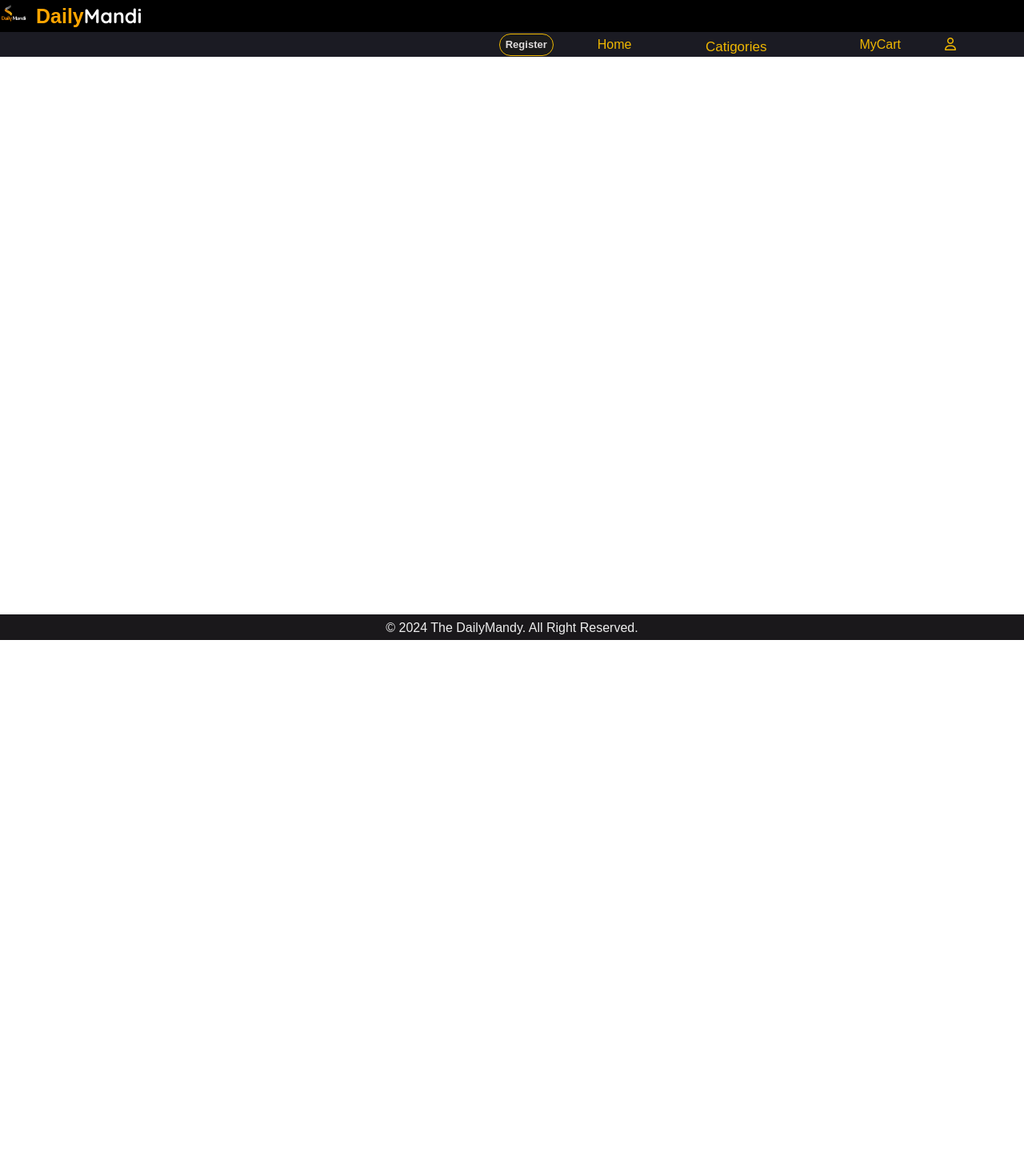
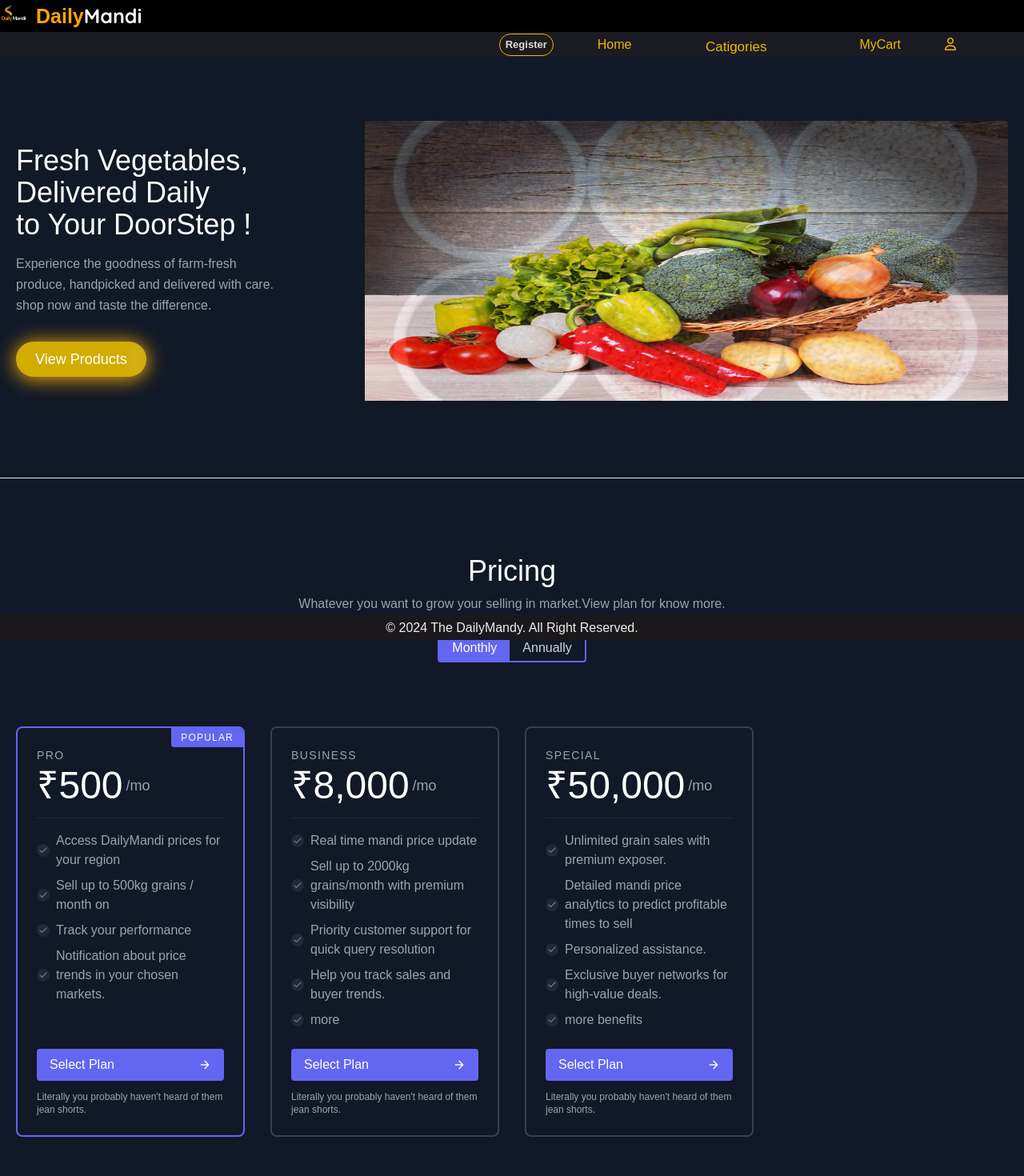
Before and after one commit to Deepak8450/DailyMondyRepo, a React (Create React App) app: page /MyCart in a window 1280 px wide. Shown: the top 1470 px of the page at 80% size. Before the commit the page ends 800 px from the top, so only its background shows below. Built offline with nearby package versions, Linux system fonts and the light colour scheme.

Commit message:
Add OtP Authentication

```diff
--- a/package.json
+++ b/package.json
@@ -5,6 +5,7 @@
   "private": true,
   "dependencies": {
     "cra-template": "1.2.0",
+    "emailjs-com": "^3.2.0",
     "gh-pages": "^6.2.0",
     "react": "^19.0.0",
     "react-dom": "^19.0.0",
--- a/src/App.js
+++ b/src/App.js
@@ -1,10 +1,12 @@
 import React, { useState } from "react";
 import "./App.css";
-import { HashRouter as Router, Route, Routes } from "react-router-dom";
+import { HashRouter as Router, Route, Routes,Navigate } from "react-router-dom";
 import Navbar from "./Components/Navbar";
 import ProductList from "./Components/ProductList";
 import LoginForm from "./Components/LoginForm";
 import MyCart from "./Components/MyCart";
+import OtpVerify from "./Components/OtpVerify";
+
 import tomatoImg from "./Components/productImg/tomato.jfif";
 import LehsunImg from "./Components/productImg/Lehsun.jfif";
 import onionImg from "./Components/productImg/onion.jfif";
@@ -184,13 +186,21 @@ function App() {
 
   return (
     <>
+
 <Router>
   <Navbar username={username} />
 
   <Routes>
+    {/* ✅ Default Route - Show HeroSection on page load */}
+    <Route path="/" element={<HeroSection />} />
+
+    {/* ✅ Redirect "/" to "/home" for consistency */}
     <Route path="/home" element={<HeroSection />} />
+
     <Route path="/Profile" element={<UserProfile username={username} cart={cart} />} />
     <Route path="/Register" element={<LoginForm setUsername={setUsername} />} />
+    <Route path="/verification" element={<OtpVerify />} />
+
     <Route
       path="/Vegetables"
       element={
@@ -202,6 +212,7 @@ function App() {
         />
       }
     />
+
     <Route
       path="/Grain"
       element={
@@ -213,11 +224,17 @@ function App() {
         />
       }
     />
+
     <Route path="/MyCart" element={<MyCart cart={cart} grains={grainData} username={username} />} />
+
+    {/* ✅ Redirect unknown routes to Home */}
+    <Route path="*" element={<Navigate to="/" />} />
   </Routes>
 
   <Futter />
 </Router>
+
+
     </>
   );
 }
--- a/src/Components/Grain.js
+++ b/src/Components/Grain.js
@@ -26,12 +26,12 @@ export default function Grain({
               {/* Image */}
               <img
                 alt="ecommerce"
-                className="lg:w-1/2 w-full lg:h-auto h-full object-cover object-center rounded hover:scale-105 duration-1000"
+                className=" lg:w-1/2 w-full lg:h-auto h-full object-cover object-center rounded hover:scale-105 duration-1000"
                 src={grain.image}
               />
 
               {/* Product details */}
-              <div className="lg:w-1/2 w-full lg:pl-10 lg:py-6 mt-6 lg:mt-0">
+              <div className=" lg:w-1/2 w-full lg:pl-10 lg:py-6 mt-6 lg:mt-0">
                 <h2 className="text-sm title-font text-gray-500 tracking-widest">
                   BRAND NAME
                 </h2>
--- a/src/Components/HeroSection.css
+++ b/src/Components/HeroSection.css
@@ -11,9 +11,49 @@ background-repeat: no-repeat;
 width: 100%;
 height: 100%;
 aspect-ratio: 3/2;
+}
+#view-product{
+    overflow:hidden ;
+    box-shadow: 0px 2px 25px 1px rgb(240, 168, 12);
+}
+#view-product::before{
+    content: '';
+    position: absolute;
+    width: 20px;
+    height: 29px;
+    backdrop-filter: blur(20px);
+    background: #dad8d3;
+    filter:blur(5px);
+    border: 2px solid white;
+    box-shadow: 4px 3px 15px gray;
+    animation: shine 1.5s linear infinite;
+    opacity: .9;
+    transform: translateX(-20px);
 
 }
-
+#view-product:hover{
+    box-shadow: 0px 2px 25px 1px rgb(69, 110, 223);
+    transition:box-shadow .5s linear ;
+}
+@keyframes shine{
+    0%{transform: translateX(0px);opacity: 1;transition: transform 1.5s ease-in-out;}
+    100%{transform: translateX(130px);opacity: 0;transition: transform 1.5s ease-in-out;}
+}
+.animBlock{
+    animation: appear linear;
+    animation-timeline: view();
+    animation-range: entry 0% cover 40%;
+}
+@keyframes appear{
+    from{
+        opacity: 0;
+        scale: 0.5;
+    }
+    to{
+        opacity: 1;
+        scale: 1.1;
+    }
+}
 @keyframes zoom-out{
  0%{
      background-image: url('./productImg/hero1.webp');
--- a/src/Components/HeroSection.js
+++ b/src/Components/HeroSection.js
@@ -11,21 +11,21 @@ export default function HeroSection() {
       <section className="text-gray-400 bg-gray-900 body-font ">
         <div className="container mx-auto flex px-5 py-24 md:flex-row flex-col items-center">
           <div className="lg:flex-grow md:w-1/2 lg:pr-24 md:pr-16 flex flex-col md:items-start md:text-left mb-16 md:mb-0 items-center text-center">
-            <h1 className="title-font sm:text-4xl text-3xl mb-4 font-medium text-white">
+            <h1 className="animBlock title-font sm:text-4xl text-3xl mb-4 font-medium text-white">
               Fresh Vegetables, Delivered Daily
               <br className="hidden lg:inline-block" /> to Your DoorStep !
             </h1>
-            <p className="mb-8 leading-relaxed">
+            <p className="animBlock mb-8 leading-relaxed">
               Experience the goodness of farm-fresh produce, handpicked and
               delivered with care. shop now and taste the difference.
             </p>
-            <div className="flex justify-center">
-              <button className="inline-flex text-white bg-[#d3ac00] border-0 py-2 px-6 focus:outline-none hover:bg-indigo-800 rounded-full text-lg">
+            <div className=" flex justify-center">
+              <button id="view-product" className="inline-flex text-white bg-[#d3ac00] border-0 py-2 px-6 focus:outline-none hover:bg-indigo-800 rounded-full text-lg">
                 <Link to="/Grain">View Products</Link>
               </button>
             </div>
           </div>
-          <div id="container" className=" bg-white lg:max-w-lg lg:w-full md:w-1/2 w-5/6 h-[350px]">
+          <div id="container" className="animBlock bg-white lg:max-w-lg lg:w-full md:w-1/2 w-5/6 h-[350px]">
   <div
     className=" inset-0 object-cover object-center rounded z-10"
     id="hero1"
@@ -40,12 +40,12 @@ export default function HeroSection() {
       <hr />
       <section className="text-gray-400 bg-gray-900 body-font overflow-hidden">
         <div className="container px-5 py-24 mx-auto">
-          <div className="flex flex-col text-center w-full mb-20">
+          <div className="animBlock flex flex-col text-center w-full mb-20">
             <h1 className="sm:text-4xl text-3xl font-medium title-font mb-2 text-white">
               Pricing
             </h1>
             <p className="lg:w-2/3 mx-auto leading-relaxed text-base">
-              Whatever cardigan tote bag tumblr hexagon brooklyn asymmetrical.
+              Whatever you want to grow your selling in market.View plan for know more.
             </p>
             <div className="flex mx-auto border-2 border-indigo-500 rounded overflow-hidden mt-6">
               <button className="py-1 px-4 bg-indigo-500 text-white focus:outline-none">
@@ -155,9 +155,9 @@ export default function HeroSection() {
                 </p>
               </div>
             </div>
-            <div className="p-4 xl:w-1/4 md:w-1/2 w-full">
-              <div className="h-full p-6 rounded-lg border-2 border-gray-700 flex flex-col relative overflow-hidden hover:scale-105 duration-1000">
-                <h2 className="text-sm tracking-widest text-gray-400 title-font mb-1 font-medium">
+            <div className=" p-4 xl:w-1/4 md:w-1/2 w-full">
+              <div className="animBlock h-full p-6 rounded-lg border-2 border-gray-700 flex flex-col relative overflow-hidden hover:scale-105 duration-1000">
+                <h2 className=" text-sm tracking-widest text-gray-400 title-font mb-1 font-medium">
                   BUSINESS
                 </h2>
                 <h1 className="text-5xl text-white leading-none flex items-center pb-4 mb-4 border-b border-gray-800">
@@ -265,8 +265,8 @@ export default function HeroSection() {
                 </p>
               </div>
             </div>
-            <div className="p-4 xl:w-1/4 md:w-1/2 w-full">
-              <div className="h-full p-6 rounded-lg border-2 border-gray-700 flex flex-col relative overflow-hidden hover:scale-105 duration-1000">
+            <div className=" p-4 xl:w-1/4 md:w-1/2 w-full">
+              <div className=" h-full p-6 rounded-lg border-2 border-gray-700 flex flex-col relative overflow-hidden hover:scale-105 duration-1000">
                 <h2 className="text-sm tracking-widest text-gray-400 title-font mb-1 font-medium">
                   SPECIAL
                 </h2>
@@ -381,8 +381,8 @@ export default function HeroSection() {
       <hr />
       <section className="text-gray-400 bg-gray-900 body-font">
         <div className="container px-5 py-24 mx-auto flex flex-wrap">
-          <div className="flex flex-wrap -mx-4 mt-auto mb-auto lg:w-1/2 sm:w-2/3 content-start sm:pr-10">
-            <div className="w-full sm:p-4 px-4 mb-6">
+          <div className="animBlock flex flex-wrap -mx-4 mt-auto mb-auto lg:w-1/2 sm:w-2/3 content-start sm:pr-10">
+            <div className="animBlock w-full sm:p-4 px-4 mb-6">
               <h1 className="title-font font-medium text-xl mb-2 text-white">
                 Connecting Users, Powering Growth
               </h1>
@@ -407,7 +407,7 @@ export default function HeroSection() {
               <p className="leading-relaxed">Products</p>
             </div>
           </div>
-          <div className="lg:w-1/2 sm:w-1/3 w-full rounded-lg overflow-hidden mt-6 sm:mt-0">
+          <div className="animBlock lg:w-1/2 sm:w-1/3 w-full rounded-lg overflow-hidden mt-6 sm:mt-0">
             <video className="object-cover object-center w-full h-full" controls>
               <source src={add} type="video/mp4" />
             </video>
--- a/src/Components/LoginForm.js
+++ b/src/Components/LoginForm.js
@@ -37,7 +37,7 @@ export default function LoginForm({ setUsername }) {
 
       // Redirect to the home page after a delay (optional for UX)
       setTimeout(() => {
-        navigate("/home"); // Redirect to the home page
+        navigate("/verification"); // Redirect to the home page
       }, 1000); // Adjust delay as needed
     } else {
       console.log("Something went wrong", data);
--- /dev/null
+++ b/src/Components/OtpVerify.js
@@ -0,0 +1,80 @@
+import React, { useState } from "react";
+import OtpInput from "./OtpInput";
+import emailjs from "emailjs-com";
+import { useNavigate } from "react-router-dom";
+
+export default function OtpPage() {
+  const [email, setEmail] = useState("");
+  const [otpSent, setOtpSent] = useState(false);
+  const [generatedOtp, setGeneratedOtp] = useState("");
+ const navigate = useNavigate();
+  // Function to Generate OTP
+  const generateOtp = () => {
+    return Math.floor(100000 + Math.random() * 900000).toString(); // 6-digit OTP
+  };
+
+  // Function to Send OTP via Email
+  const sendOtp = async () => {
+    if (!email) {
+      alert("Please enter your email.");
+      return;
+    }
+
+    const newOtp = generateOtp();
+    setGeneratedOtp(newOtp);
+
+    const templateParams = {
+      to_email: email,
+      otp: newOtp
+    };
+
+    emailjs.send("service_obqobkl", "template_zdizszy", templateParams, "a7YAGCXDVfEoeC2HU")
+      .then((response) => {
+        console.log("OTP Sent Successfully!", response.status, response.text);
+        alert(`OTP Sent Successfully, Please check your inbox.`);
+        setOtpSent(true);
+      })
+      .catch((error) => {
+        console.error("Failed to send OTP:", error);
+        alert("Failed to send OTP. Try again.");
+      });
+  };
+
+  // Function to Verify OTP
+  const verifyOtp = (enteredOtp) => {
+    if (enteredOtp === generatedOtp) {
+      alert("✅ OTP Verified! Registration Completed.");
+
+      setTimeout(() => {
+        navigate("/home"); // Redirect to the home page
+      }, 1000);
+    } else {
+      alert("❌ Invalid OTP. Try again.");
+    }
+  };
+
+  return (
+    <div className="flex flex-col items-center justify-center min-h-screen bg-gray-900 text-white">
+      <h1 className="text-2xl font-bold mb-4 text-[orange]">{otpSent ? "Enter OTP" :"Email OTP Verification"}</h1>
+
+      {!otpSent ? (
+        <>
+          <input
+            type="email"
+            placeholder="Enter Your Email"
+            className="p-2 text-black border-2 border-gray-400 rounded-md mb-2"
+            value={email}
+            onChange={(e) => setEmail(e.target.value)}
+          />
+          <button onClick={sendOtp} className="px-4 py-2 bg-blue-500 hover:bg-blue-600 rounded-md">
+            Send OTP via Email
+          </button>
+        </>
+      ) : (
+        <>
+          <OtpInput length={6} onOtpSubmit={verifyOtp} />
+        </>
+      )}
+    </div>
+  );
+}
```
Also changed, not shown: src/Components/OtpInput.js (added, +65 -0 lines), 1 other file (tests, documents, lock files or other folders). Lines whose indentation alone changed are shown as unchanged.
